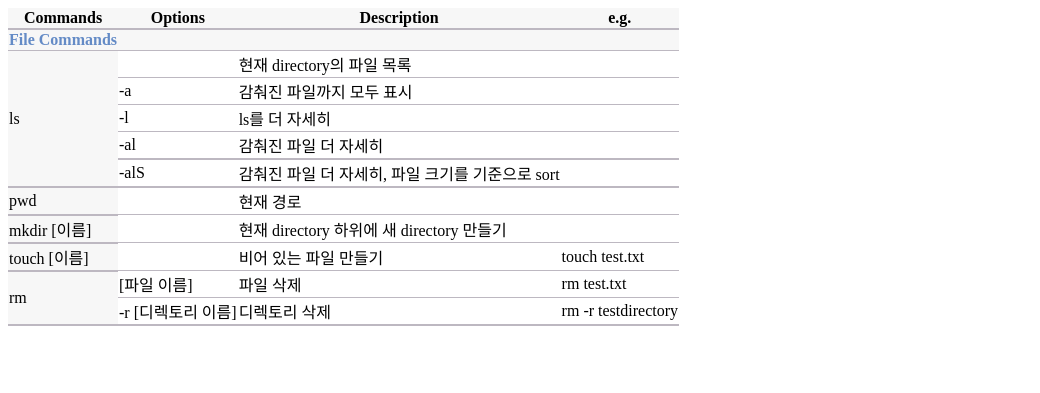
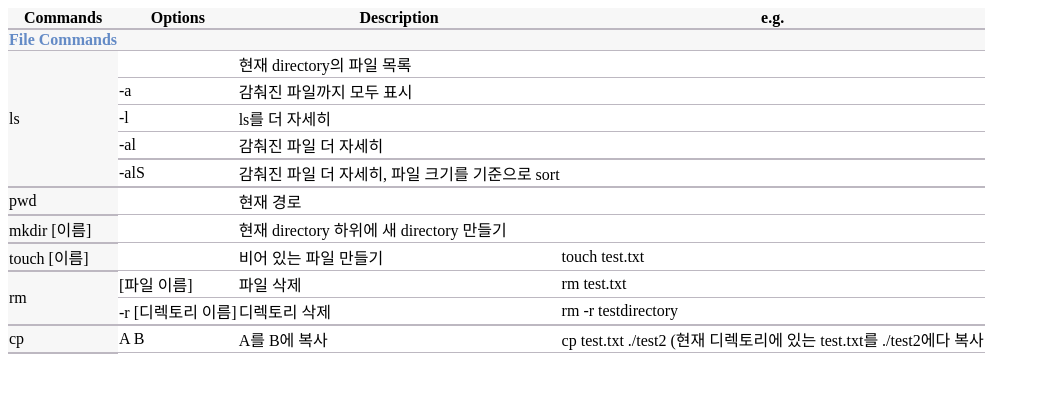
Before and after one commit to finddme/finddme.github.io, a Jekyll site: the page built from _posts/2022-01-12-Linux.md, in a window 1280 px wide. Shown: the top 393 px of the page, without its empty margins (0-1040 px from the left). Built offline with Jekyll 4.4.1, drawn with Linux system fonts in a browser that asks for light colours.

Commit message:
Update 2022-01-12-Linux.md

```diff
--- a/_posts/2022-01-12-Linux.md
+++ b/_posts/2022-01-12-Linux.md
@@ -54,6 +54,7 @@
        <tr><td class="line4" rowspan="1">touch [이름]</td><td class="line"> </td><td class="line">비어 있는 파일 만들기</td><td class="line">touch test.txt</td></tr>
        <tr><td class="line4" rowspan="2">rm</td><td class="line">[파일 이름]</td><td class="line">파일 삭제</td><td class="line">rm test.txt</td></tr>
        <tr><td class="line2">-r [디렉토리 이름]</td><td class="line2">디렉토리 삭제</td><td class="line2">rm -r testdirectory</td></tr>
+       <tr><td class="line4" rowspan="1">cp</td><td class="line">A B</td><td class="line">A를 B에 복사</td><td class="line">cp test.txt ./test2 (현재 디렉토리에 있는 test.txt를 ./test2에다 복사</td></tr>
     </table>
  </body>
  </html>
```
